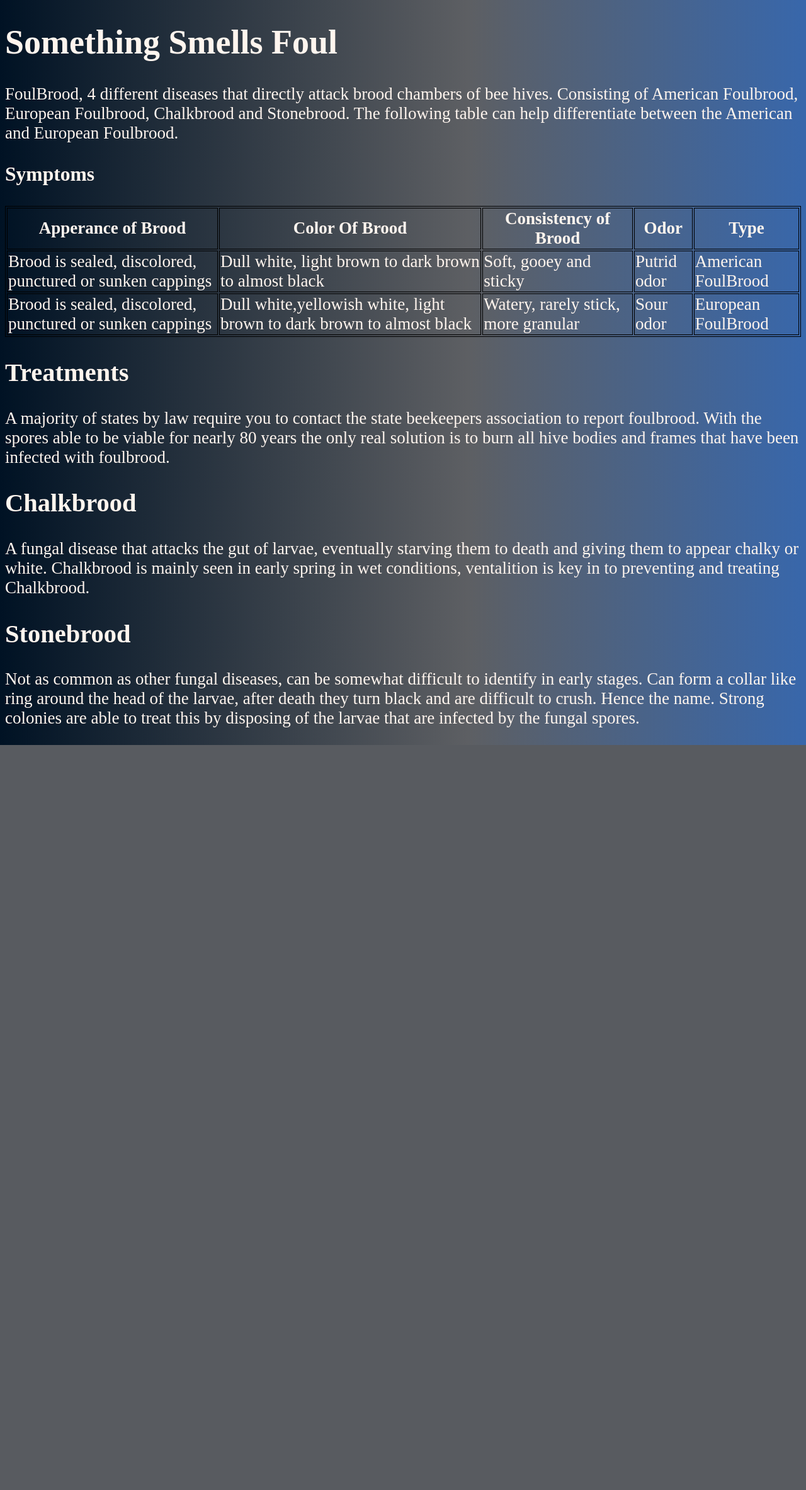
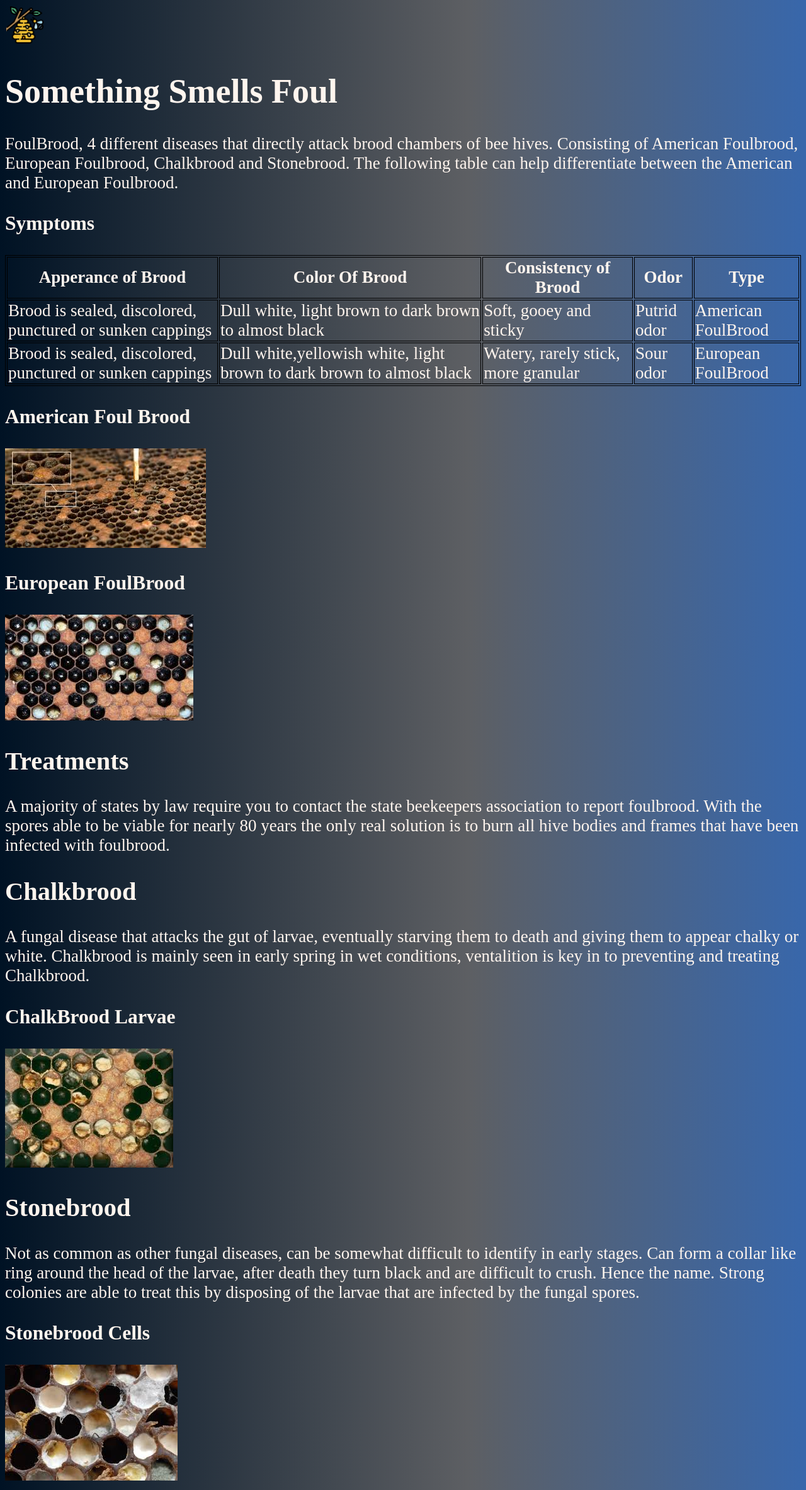
Before and after one commit to kellermack/kellerbee, a PHP site: page /foulBrood.html in a window 1280 px wide. Shown: the whole page at 63% size. Before the commit the page ends 1183 px from the top, so only its background shows below. Run offline with PHP 8.4, Linux system fonts and the light colour scheme.

Commit message:
more css and image adding

```diff
--- a/donate.html
+++ b/donate.html
@@ -31,7 +31,7 @@
 <body>
 
 
-    <a href="index.html"><img src="honeycomb.png" alt="Bee hive" width="5%" height="5%"></a>
+    <a href="index.php"><img src="honeycomb.png" alt="Bee hive" width="5%" height="5%"></a>
     <h3>Back to the Hive!!</h3>
     <h1>Donate!</h1>
     <p>Your donations help maintain this webpage as well as helping
--- a/foulBrood.css
+++ b/foulBrood.css
@@ -1,3 +1,10 @@
+html{
+    background: linear-gradient(90deg, rgba(0,18,36,1) 0%, rgba(93,95,99,1) 58%,
+    rgba(83,97,118,1) 69%, rgba(56,103,171,1) 100%);
+    color: seashell;
+    font-size: 27px;
+    }
+
 table, th, td {
     border: 1px solid black;
 }
@@ -7,10 +14,3 @@ table, th, td {
     margin-left: auto;
     margin-right: auto;
 }
-
-html{
-    background: linear-gradient(90deg, rgba(0,18,36,1) 0%, rgba(93,95,99,1) 58%,
-    rgba(83,97,118,1) 69%, rgba(56,103,171,1) 100%);
-    color: seashell;
-    font-size: 27px;
-    }
--- a/foulBrood.html
+++ b/foulBrood.html
@@ -7,6 +7,7 @@
     <link rel="stylesheet" href="foulBrood.css">
 </head>
 <body>
+    <a href="index.php"><img src="honeycomb.png" alt="Bee hive" width="5%" height="5%"></a>
     <h1>Something Smells Foul</h1>
     <p>FoulBrood, 4 different diseases that directly attack brood chambers of bee hives.
         Consisting of American Foulbrood, European Foulbrood, Chalkbrood and Stonebrood.
@@ -37,6 +38,10 @@
         </tr>
 
     </table>
+    <h3>American Foul Brood</h3>
+    <img src="americanFoulbrood.jpeg" alt="foulbrood">
+    <h3>European FoulBrood</h3>
+    <img src="EuropeanFoulBrood.jpeg" alt="Euro Foulbrood">
     <h2>Treatments</h2>
     <p>A majority of states by law require you to contact the state beekeepers association
         to report foulbrood. With the spores able to be viable for nearly 80 years the only real solution
@@ -48,11 +53,15 @@
         Chalkbrood is mainly seen in early spring in wet conditions, ventalition is key in to preventing
         and treating Chalkbrood.
     </p>
+    <h3>ChalkBrood Larvae</h3>
+    <img src="Chalkbrood.jpeg" alt="chalkbrood">
     <h2>Stonebrood</h2>
     <p>Not as common as other fungal diseases, can be somewhat difficult to identify in early stages.
         Can form a collar like ring around the head of the larvae, after death they turn black and
         are difficult to crush. Hence the name. Strong colonies are able to treat this by disposing
         of the larvae that are infected by the fungal spores.
     </p>
+    <h3>Stonebrood Cells</h3>
+    <img src="stonebrood.jpeg" alt="stonebrood">
 </body>
 </html>
```
Also changed, not shown: Chalkbrood.jpeg (added), EuropeanFoulBrood.jpeg (added), americanFoulbrood.jpeg (added), stonebrood.jpeg (added).
